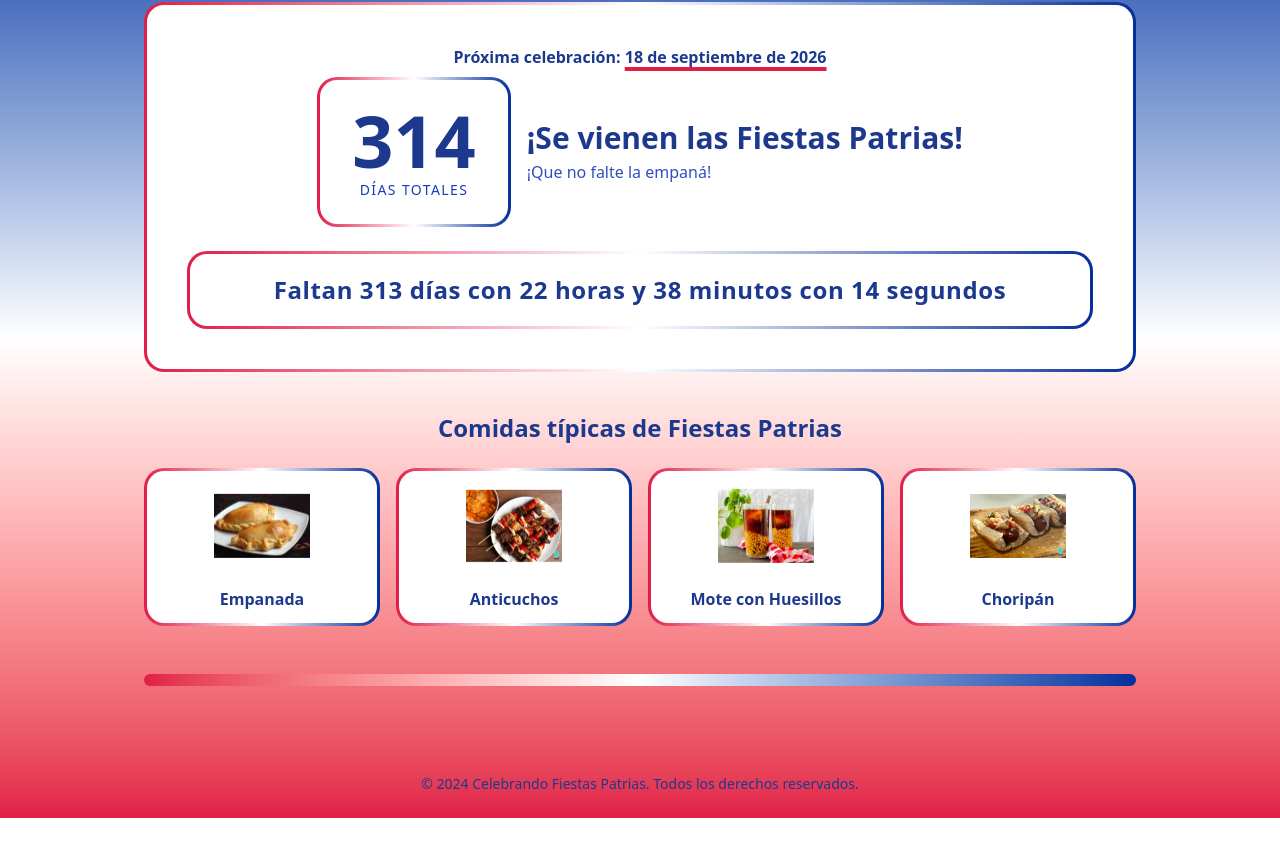
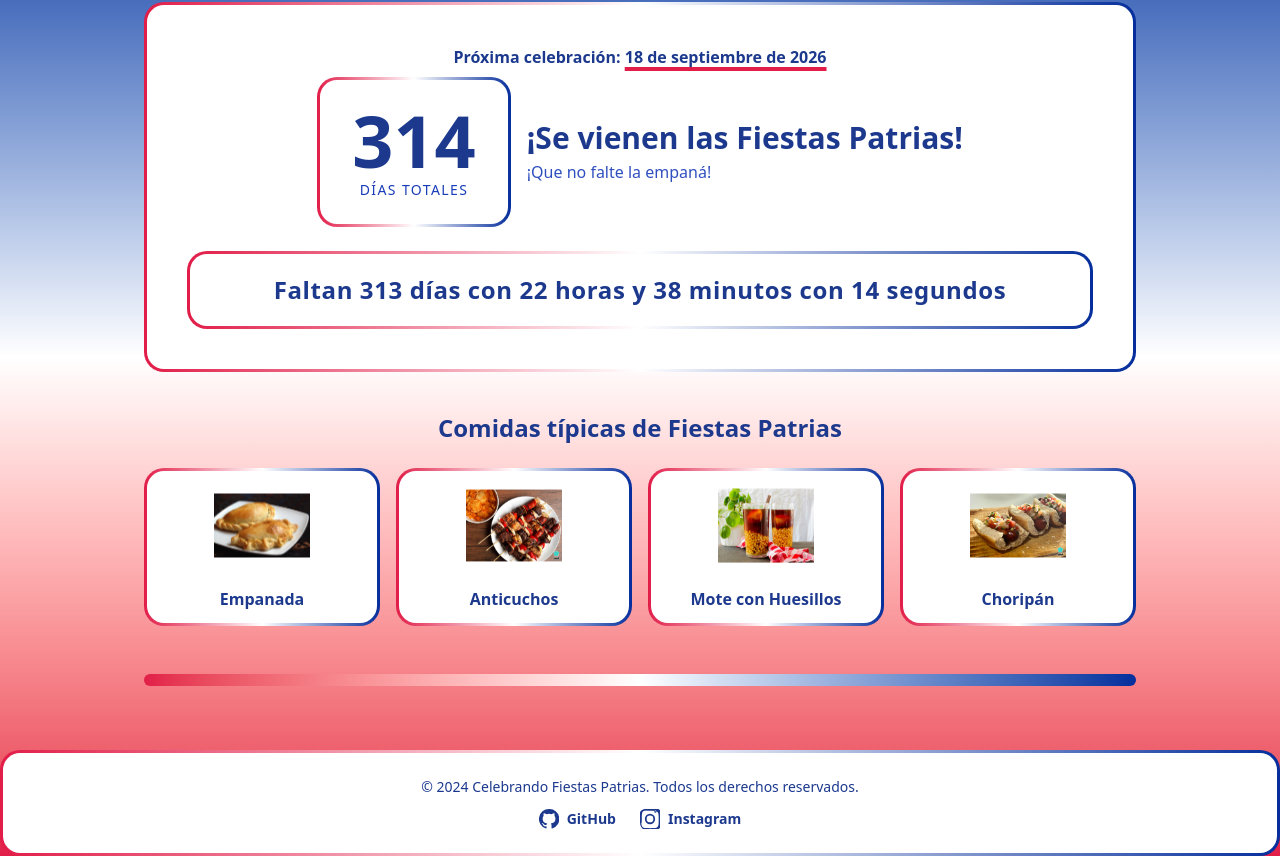
Before and after one commit to patitojavi/fiestas-patrias, a React (Vite) app: page / in a window 1280 px wide. Shown: the part 142-998 px from the top of the page. Before the commit the page ends 960 px from the top, so only its background shows below. Built offline with nearby package versions, Linux system fonts and the light colour scheme.

Commit message:
update footer

```diff
--- a/src/App.jsx
+++ b/src/App.jsx
@@ -39,11 +39,52 @@ export default function App() {
       </main>
 
 
-      <footer className=" py-6 mt-auto">
-        <div className="max-w-5xl mx-auto px-4 text-center text-sm text-blue-900">
-          © 2024 Celebrando Fiestas Patrias. Todos los derechos reservados.
-        </div>
-      </footer>
+<footer className="py-6 mt-auto bg-white/90 backdrop-blur-sm festive-border">
+  <div className="max-w-5xl mx-auto px-4 text-center text-sm text-blue-900">
+    <p className="mb-3">
+      © 2024 Celebrando Fiestas Patrias. Todos los derechos reservados.
+    </p>
+
+    <div className="flex justify-center gap-6">
+      {/* GitHub */}
+      <a
+        href="https://github.com/patitojavi"
+        target="_blank"
+        rel="noopener noreferrer"
+        className="flex items-center gap-2 text-blue-900 hover:text-[var(--rojo)] transition-colors"
+      >
+        <svg
+          xmlns="http://www.w3.org/2000/svg"
+          viewBox="0 0 24 24"
+          fill="currentColor"
+          className="w-5 h-5"
+        >
+          <path d="M12 0a12 12 0 0 0-3.79 23.4c.6.1.82-.26.82-.58v-2.04c-3.34.73-4.04-1.61-4.04-1.61-.55-1.39-1.35-1.76-1.35-1.76-1.1-.76.08-.75.08-.75 1.22.09 1.87 1.25 1.87 1.25 1.08 1.84 2.84 1.31 3.53 1 .11-.78.42-1.31.76-1.61-2.67-.3-5.48-1.33-5.48-5.92 0-1.31.47-2.38 1.24-3.22-.13-.3-.54-1.52.12-3.17 0 0 1.01-.32 3.3 1.23a11.45 11.45 0 0 1 6 0c2.3-1.55 3.3-1.23 3.3-1.23.66 1.65.25 2.87.12 3.17.77.84 1.23 1.91 1.23 3.22 0 4.6-2.82 5.61-5.5 5.91.43.38.82 1.12.82 2.26v3.35c0 .32.21.69.83.57A12 12 0 0 0 12 0Z" />
+        </svg>
+        <span className="font-semibold">GitHub</span>
+      </a>
+
+      {/* Instagram */}
+      <a
+        href="https://www.instagram.com/potitojavii/"
+        target="_blank"
+        rel="noopener noreferrer"
+        className="flex items-center gap-2 text-blue-900 hover:text-[var(--rojo)] transition-colors"
+      >
+        <svg
+          xmlns="http://www.w3.org/2000/svg"
+          viewBox="0 0 24 24"
+          fill="currentColor"
+          className="w-5 h-5"
+        >
+          <path d="M12 2.2c3.2 0 3.6 0 4.9.1 1.2.1 2 .2 2.5.4.6.2 1 .5 1.5 1 .5.5.8.9 1 1.5.2.5.3 1.3.4 2.5.1 1.3.1 1.7.1 4.9s0 3.6-.1 4.9c-.1 1.2-.2 2-.4 2.5-.2.6-.5 1-1 1.5-.5.5-.9.8-1.5 1-.5.2-1.3.3-2.5.4-1.3.1-1.7.1-4.9.1s-3.6 0-4.9-.1c-1.2-.1-2-.2-2.5-.4-.6-.2-1-.5-1.5-1-.5-.5-.8-.9-1-1.5-.2-.5-.3-1.3-.4-2.5C2.2 15.6 2.2 15.2 2.2 12s0-3.6.1-4.9c.1-1.2.2-2 .4-2.5.2-.6.5-1 1-1.5.5-.5.9-.8 1.5-1 .5-.2 1.3-.3 2.5-.4C8.4 2.2 8.8 2.2 12 2.2m0-2.2C8.7 0 8.3 0 7 .1 5.6.1 4.6.3 3.8.6c-.9.3-1.7.8-2.5 1.6-.8.8-1.3 1.6-1.6 2.5-.3.8-.5 1.8-.6 3.2C-.1 8.3 0 8.7 0 12s0 3.7.1 5c.1 1.4.3 2.4.6 3.2.3.9.8 1.7 1.6 2.5.8.8 1.6 1.3 2.5 1.6.8.3 1.8.5 3.2.6 1.3.1 1.7.1 5 .1s3.7 0 5-.1c1.4-.1 2.4-.3 3.2-.6.9-.3 1.7-.8 2.5-1.6.8-.8 1.3-1.6 1.6-2.5.3-.8.5-1.8.6-3.2.1-1.3.1-1.7.1-5s0-3.7-.1-5c-.1-1.4-.3-2.4-.6-3.2-.3-.9-.8-1.7-1.6-2.5-.8-.8-1.6-1.3-2.5-1.6-.8-.3-1.8-.5-3.2-.6C15.7 0 15.3 0 12 0zM12 5.8a6.2 6.2 0 1 0 0 12.4A6.2 6.2 0 0 0 12 5.8m0 10.2a4 4 0 1 1 0-8.1 4 4 0 0 1 0 8.1zm6.4-11.5a1.4 1.4 0 1 1 0-2.8 1.4 1.4 0 0 1 0 2.8z" />
+        </svg>
+        <span className="font-semibold">Instagram</span>
+      </a>
+    </div>
+  </div>
+</footer>
+
     </div>
   );
 }
```
